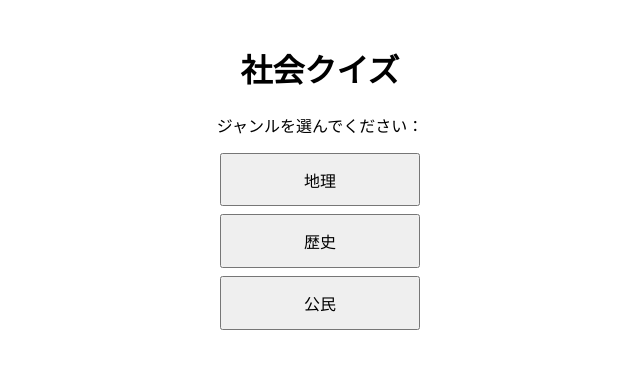
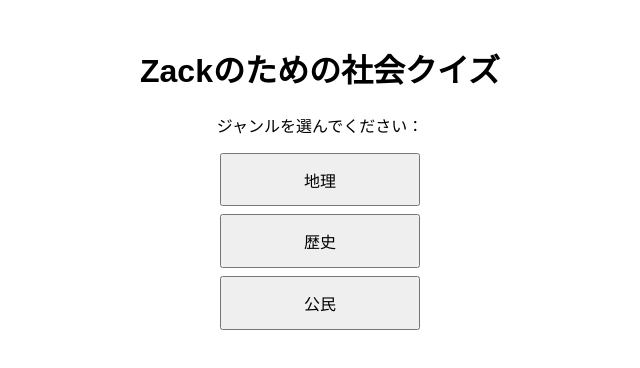
Before and after one commit to Yasai-3/social-quiz-1, a plain HTML site: page index.html in a window 1280 px wide. Shown: the whole page, without its empty margins (320-960 px from the left). Drawn offline with Linux system fonts and the light colour scheme.

Commit message:
Update index.html

```diff
--- a/index.html
+++ b/index.html
@@ -7,7 +7,7 @@
   <link rel="stylesheet" href="style.css">
 </head>
 <body>
-  <h1>社会クイズ</h1>
+  <h1>Zackのための社会クイズ</h1>
   <p>ジャンルを選んでください：</p>
   <button onclick="startQuiz('geography')">地理</button>
   <button onclick="startQuiz('history')">歴史</button>
```
